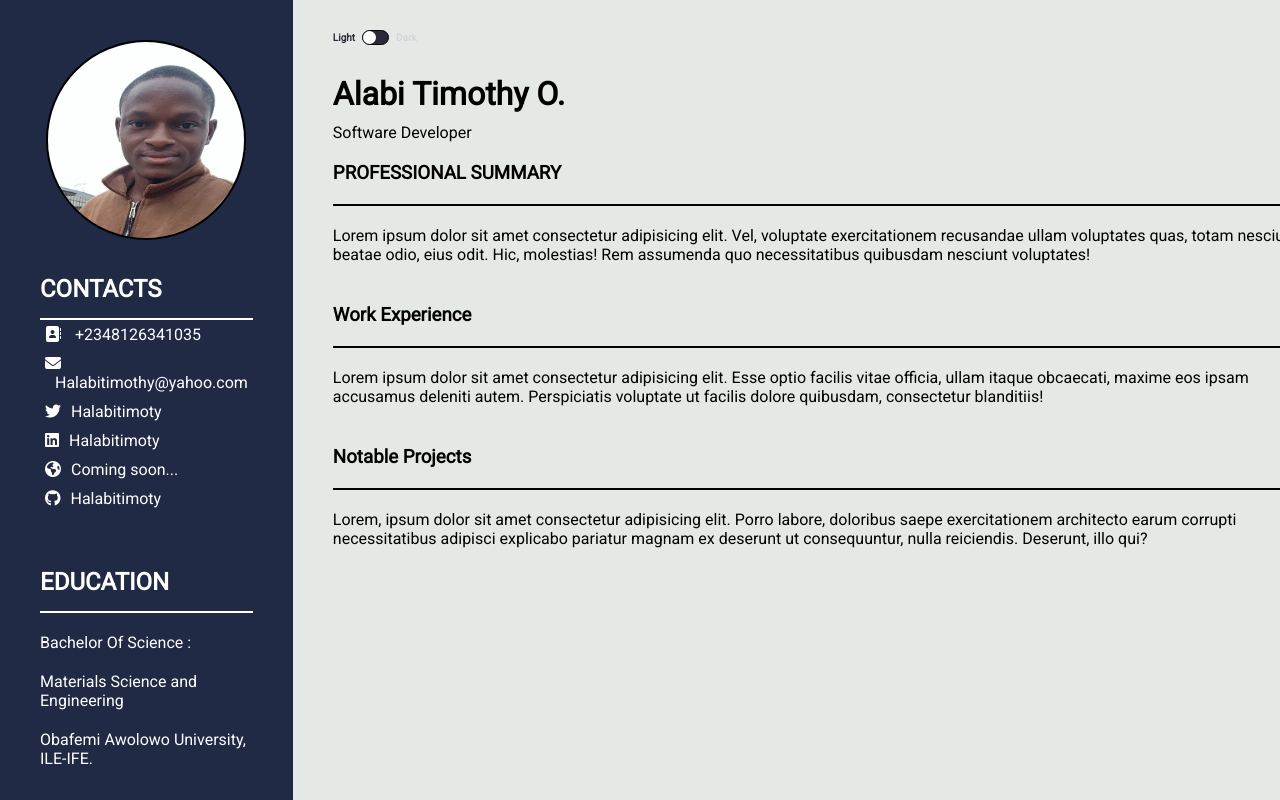
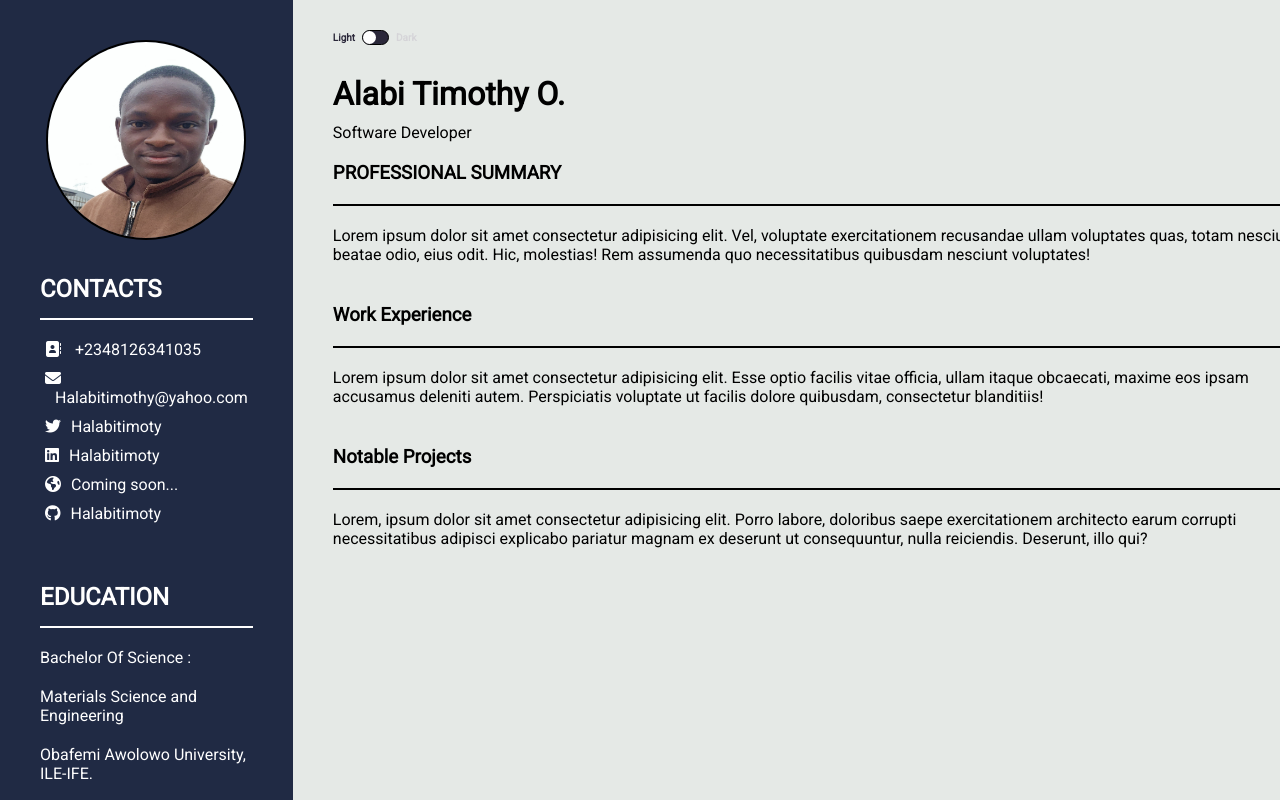
Before and after one commit to Halabitimoty/CurriculumVitae, a React (Create React App) app: page / in a window 1280 px wide. Shown: the top 800 px of the page. Built offline with nearby package versions, Linux system fonts and the light colour scheme; a web font is replaced by a local one.

Commit message:
Css and URL fix

```diff
--- a/src/Component/Contact/Contact.css
+++ b/src/Component/Contact/Contact.css
@@ -5,6 +5,7 @@
 .contact>h2 {
 	padding: 15px 0;
 	border-bottom: 2px solid white;
+	margin-bottom: 15px;
 }
 
 .contact>p {
@@ -14,3 +15,10 @@
 .contact>p>span {
 	padding-left: 10px;
 }
+
+.contact>p>a {
+	padding-left: 10px;
+	color: white;
+	cursor: pointer;
+	text-decoration: none;
+}
--- a/src/Component/Contact/Contact.jsx
+++ b/src/Component/Contact/Contact.jsx
@@ -12,23 +12,43 @@ function Contact() {
 
       <p>
         <i class="fa fa-envelope" aria-hidden="true"></i>
-        <span>Halabitimothy@yahoo.com</span>
+        <a href="mailto:Halabitimothy@yahoo.com">Halabitimothy@yahoo.com</a>
       </p>
       <p>
         <i class="fa fa-twitter" aria-hidden="true"></i>
-        <span>Halabitimoty</span>
+        <a
+          target="_blank"
+          rel="noreferrer"
+          href="https://twitter.com/halabitimoty"
+        >
+          Halabitimoty
+        </a>
       </p>
       <p>
         <i class="fa fa-linkedin-square" aria-hidden="true"></i>
-        <span>Halabitimoty</span>
+        <a
+          target="_blank"
+          rel="noreferrer"
+          href="https://www.linkedin.com/in/halabitimoty"
+        >
+          Halabitimoty
+        </a>
       </p>
       <p>
         <i class="fa fa-globe" aria-hidden="true"></i>
-        <span>Coming soon...</span>
+        <a target="_blank" rel="noreferrer" href="He">
+          Coming soon...
+        </a>
       </p>
       <p>
         <i class="fa fa-github" aria-hidden="true"></i>
-        <span>Halabitimoty</span>
+        <a
+          target="_blank"
+          rel="noreferrer"
+          href="https://github.com/Halabitimoty"
+        >
+          Halabitimoty
+        </a>
       </p>
     </div>
   );
```
